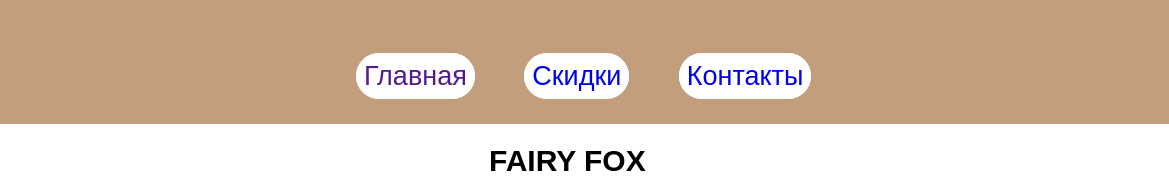
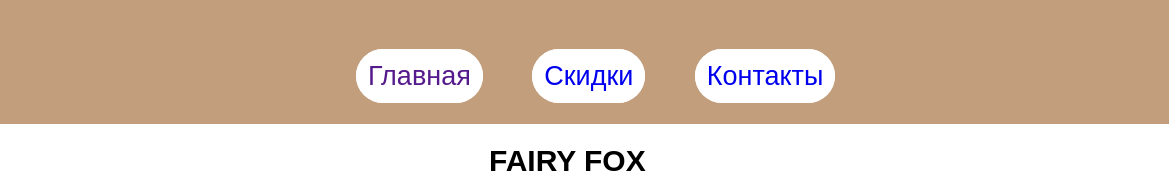
Before and after one commit to KAPACb0951/page1, a plain HTML site: page index.html in a window 1280 px wide. Shown: the top 176 px of the page, 111-1280 px from the left. Drawn offline with Linux system fonts and the light colour scheme.

Commit message:
Update style.css

```diff
--- a/CSS/style.css
+++ b/CSS/style.css
@@ -15,11 +15,11 @@ body{
 
 }
 header a{
-    border: 5px solid #FFFFFF;
+    border: 7px solid #FFFFFF;
     border-radius: 30px;
     text-decoration: none;
     background-color: #FFFFFF;
-    padding: 3px;
+    padding: 5px;
     font-size: 27px;
     margin-right: 45px;
     margin-bottom: 20px;
```
